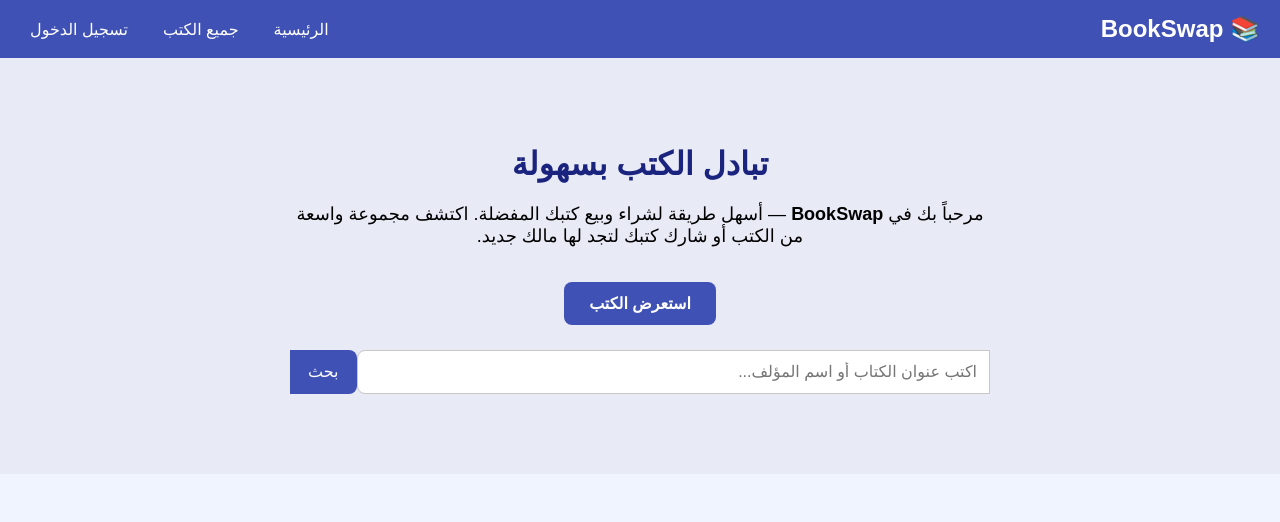
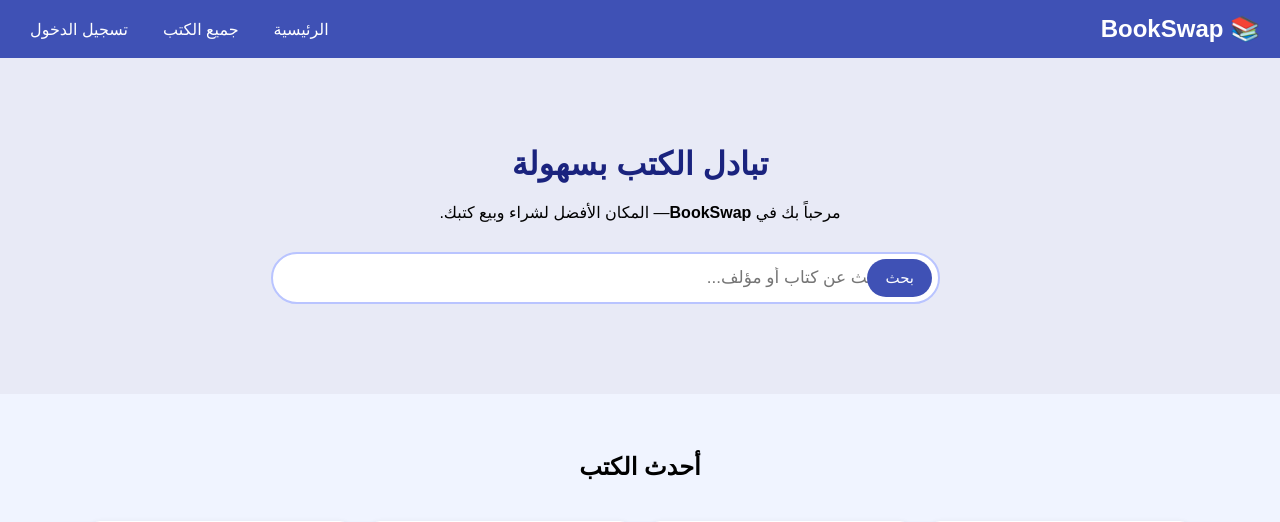
Before and after one commit to shamael203/graduation-project, a PHP site: page /backend/home.php in a window 1280 px wide. Shown: the top 522 px of the page. Run offline with PHP 8.4, Linux system fonts and the light colour scheme; data comes from the database, SQL or seed files in the repository.

Commit message:
تعديل  ع الصفحة الرئيسية

```diff
--- a/backend/home.php
+++ b/backend/home.php
@@ -30,6 +30,7 @@ if (isset($_GET['search'])) {
 <meta charset="UTF-8">
 <meta name="viewport" content="width=device-width, initial-scale=1.0">
 <title>BookSwap</title>
+
 <style>
 body { font-family:"Tajawal", Arial, sans-serif; margin:0; padding:0; background:#f0f4ff; direction: rtl; }
 header { background:#3f51b5; color:white; padding:15px 20px; }
@@ -39,7 +40,7 @@ header { background:#3f51b5; color:white; padding:15px 20px; }
 .nav-links li a { color:white; text-decoration:none; padding:5px 10px; border-radius:5px; cursor:pointer; }
 .nav-links li a:hover { background:#283593; }
 
-/* Dropdown المستخدم */
+/* Dropdown */
 .user-dropdown { position: relative; }
 .user-dropdown-content {
     display: none;
@@ -55,41 +56,75 @@ header { background:#3f51b5; color:white; padding:15px 20px; }
     z-index:100;
 }
 .user-dropdown.active .user-dropdown-content { display:block; }
-.user-dropdown-content p { margin:0 0 10px 0; text-align:right; }
-.user-dropdown-content a { display:block; text-decoration:none; color:white; padding:8px; border-radius:5px; text-align:center; background:red; }
-.user-btn { cursor:pointer; color:white; text-decoration:none; padding:5px 10px; border-radius:5px; }
+.user-btn { cursor:pointer; }
 
-/* باقي التصميم */
+/* محتوى رئيسي */
 .main-content { text-align:center; padding:60px 20px; background:#e8eaf6; }
 .main-content h2 { color:#1a237e; font-size:32px; margin-bottom:20px; }
-.main-content p { font-size:18px; max-width:700px; margin:auto; margin-bottom:30px; }
-.buttons a { text-decoration:none; padding:12px 25px; margin:5px; border-radius:8px; font-weight:bold; display:inline-block; }
-.btn { background:#3f51b5; color:white; }
-.search-box { max-width:700px; margin:20px auto; display:flex; }
-.search-box input { flex:1; padding:12px; border-radius:8px 0 0 8px; border:1px solid #c7c7c7; font-size:16px; }
-.search-box button { padding:12px 18px; background:#3f51b5; color:white; border:none; border-radius:0 8px 8px 0; cursor:pointer; font-size:16px; }
-.search-box button:hover { background:#2c3e9a; }
+.buttons a { text-decoration:none; padding:12px 25px; margin:5px; border-radius:8px; display:inline-block; background:#3f51b5; color:white; }
+
+/* 🔍 تصميم شريط البحث الجديد */
+.search-box {
+    max-width: 600px;
+    margin: 30px auto;
+    position: relative;
+}
+
+.search-box input {
+    width: 100%;
+    padding: 14px 50px 14px 15px;
+    border-radius: 40px;
+    border: 2px solid #b9c4ff;
+    font-size: 17px;
+    outline: none;
+    transition: 0.3s;
+}
+
+.search-box input:focus {
+    border-color: #3f51b5;
+    box-shadow: 0 0 6px rgba(63,81,181,0.4);
+}
+
+.search-box button {
+    position: absolute;
+    right: 8px;
+    top: 50%;
+    transform: translateY(-50%);
+    background: #3f51b5;
+    border: none;
+    color: white;
+    padding: 10px 18px;
+    border-radius: 30px;
+    cursor: pointer;
+    font-size: 15px;
+}
+
+.search-box button:hover {
+    background:#283593;
+}
+
+/* عرض الكتب */
 .features { max-width:1100px; margin:40px auto; display:grid; grid-template-columns: repeat(auto-fit, minmax(250px, 1fr)); gap:20px; padding:0 20px; }
 .feature { background:white; padding:15px; border-radius:10px; box-shadow:0 2px 6px rgba(0,0,0,0.1); text-align:center; }
-.feature img { width:150px; height:auto; border-radius:8px; margin-bottom:10px; }
-.feature h3 { margin:10px 0 5px 0; color:#1a237e; }
-.feature p { margin:4px 0; }
+.feature img { width:150px; border-radius:8px; }
+
 footer { text-align:center; background:#3f51b5; color:white; padding:15px; margin-top:40px; }
 </style>
 </head>
+
 <body>
 
 <header>
     <nav class="navbar">
         <h1>📚 BookSwap</h1>
         <ul class="nav-links">
-            <li><a href="index.php" class="active">الرئيسية</a></li>
+            <li><a href="index.php">الرئيسية</a></li>
             <li><a href="view_books.php">جميع الكتب</a></li>
 
             <?php if ($username): ?>
             <li><a href="add_book.php">إضافة كتاب</a></li>
             <li class="user-dropdown">
-                <a href="javascript:void(0);" class="user-btn"><?= htmlspecialchars($username) ?> ▼</a>
+                <a class="user-btn"><?= htmlspecialchars($username) ?> ▼</a>
                 <div class="user-dropdown-content">
                     <p><?= htmlspecialchars($user_email) ?></p>
                     <a href="logout.php">تسجيل الخروج</a>
@@ -104,36 +139,34 @@ footer { text-align:center; background:#3f51b5; color:white; padding:15px; margi
 
 <section class="main-content">
     <h2>تبادل الكتب بسهولة</h2>
-    <p>مرحباً بك في <strong>BookSwap</strong> — أسهل طريقة لشراء وبيع كتبك المفضلة. اكتشف مجموعة واسعة من الكتب أو شارك كتبك لتجد لها مالك جديد.</p>
-    <div class="buttons">
-        <a href="view_books.php" class="btn">استعرض الكتب</a>
-    </div>
+    <p>مرحباً بك في <strong>BookSwap</strong>— المكان الأفضل لشراء وبيع كتبك.</p>
 
-    <!-- شريط البحث -->
     <form method="GET" action="index.php" class="search-box">
-        <input type="text" name="search" placeholder="اكتب عنوان الكتاب أو اسم المؤلف..." value="<?= htmlspecialchars($search) ?>">
+        <input type="text" name="search" placeholder="ابحث عن كتاب أو مؤلف..." value="<?= htmlspecialchars($search) ?>">
         <button type="submit">بحث</button>
     </form>
 </section>
 
 <section class="features">
-    <h2 style="grid-column:1/-1; text-align:center; margin-bottom:20px;">أحدث الكتب</h2>
+    <h2 style="grid-column:1/-1; text-align:center;">أحدث الكتب</h2>
 
     <?php if ($books->num_rows > 0): ?>
         <?php while($row = $books->fetch_assoc()): ?>
-            <div class="feature">
-                <?php if (!empty($row['image'])): ?>
-                    <img src="uploads/<?= htmlspecialchars($row['image']) ?>" alt="صورة الكتاب">
-                <?php else: ?>
-                    <img src="uploads/default.png" alt="لا توجد صورة">
-                <?php endif; ?>
-                <h3><?= htmlspecialchars($row['title']) ?></h3>
-                <p>المؤلف: <?= htmlspecialchars($row['author']) ?></p>
-                <p>السعر: <?= htmlspecialchars($row['price']) ?> ر.س</p>
-            </div>
+        <div class="feature">
+            <img src="uploads/<?= htmlspecialchars($row['image'] ?: 'default.png') ?>">
+            <h3><?= htmlspecialchars($row['title']) ?></h3>
+            <p>المؤلف: <?= htmlspecialchars($row['author']) ?></p>
+            <p>السعر: <?= htmlspecialchars($row['price']) ?> ر.س</p>
+
+            <a href="cart.php?id=<?= $row['id'] ?>" style="text-decoration:none;">
+                <button style="background:#3f51b5; color:white; border:none; padding:10px; border-radius:6px; cursor:pointer;">
+                    إضافة إلى السلة 🛒
+                </button>
+            </a>
+        </div>
         <?php endwhile; ?>
     <?php else: ?>
-        <p style="grid-column:1/-1; text-align:center;">لا توجد كتب حالياً.</p>
+        <p style="grid-column:1/-1; text-align:center;">لا توجد نتائج.</p>
     <?php endif; ?>
 </section>
 
@@ -143,18 +176,15 @@ footer { text-align:center; background:#3f51b5; color:white; padding:15px; margi
 
 <script>
 const userBtn = document.querySelector('.user-btn');
-const userDropdown = document.querySelector('.user-dropdown');
+const dropdown = document.querySelector('.user-dropdown');
 
 if(userBtn){
     userBtn.addEventListener('click', () => {
-        userDropdown.classList.toggle('active');
+        dropdown.classList.toggle('active');
     });
 
-    // لإغلاق القائمة عند الضغط خارجها
-    document.addEventListener('click', function(event) {
-        if (!userDropdown.contains(event.target)) {
-            userDropdown.classList.remove('active');
-        }
+    document.addEventListener('click', (e) => {
+        if (!dropdown.contains(e.target)) dropdown.classList.remove('active');
     });
 }
 </script>
```
